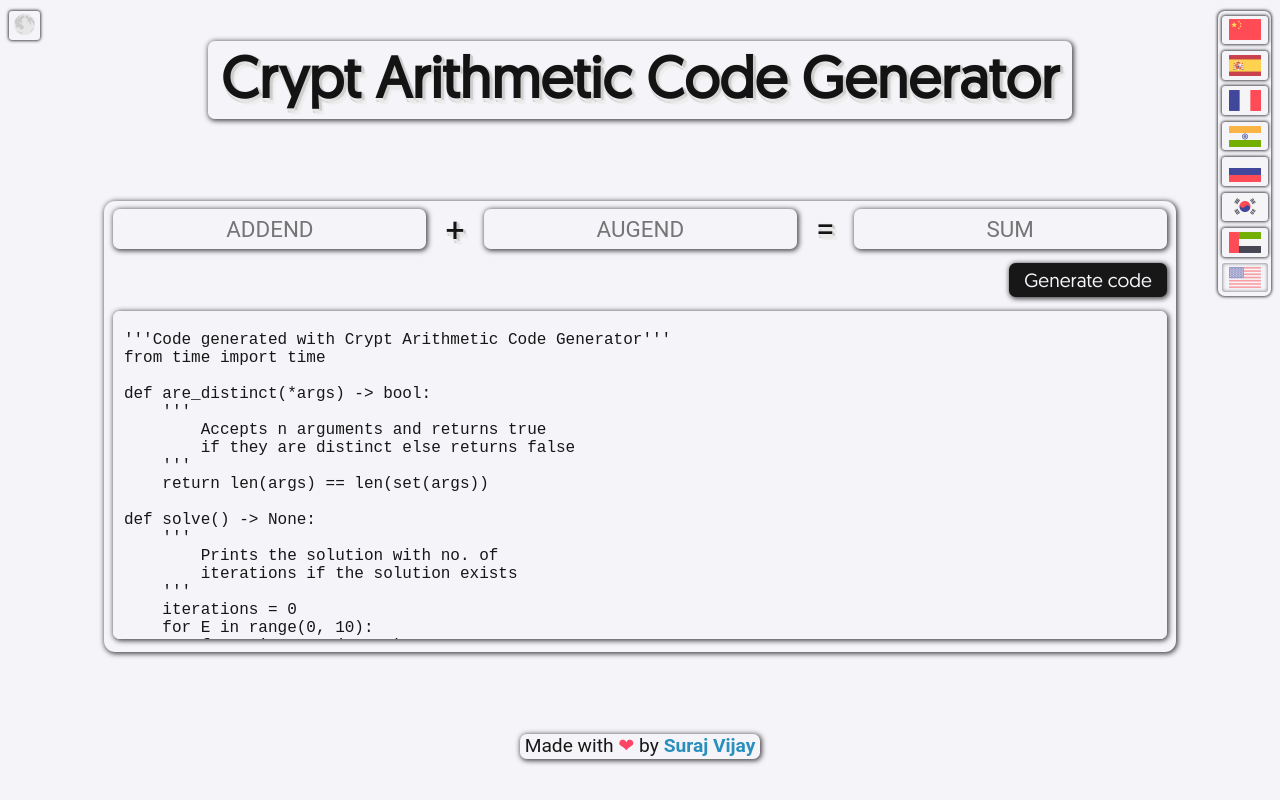
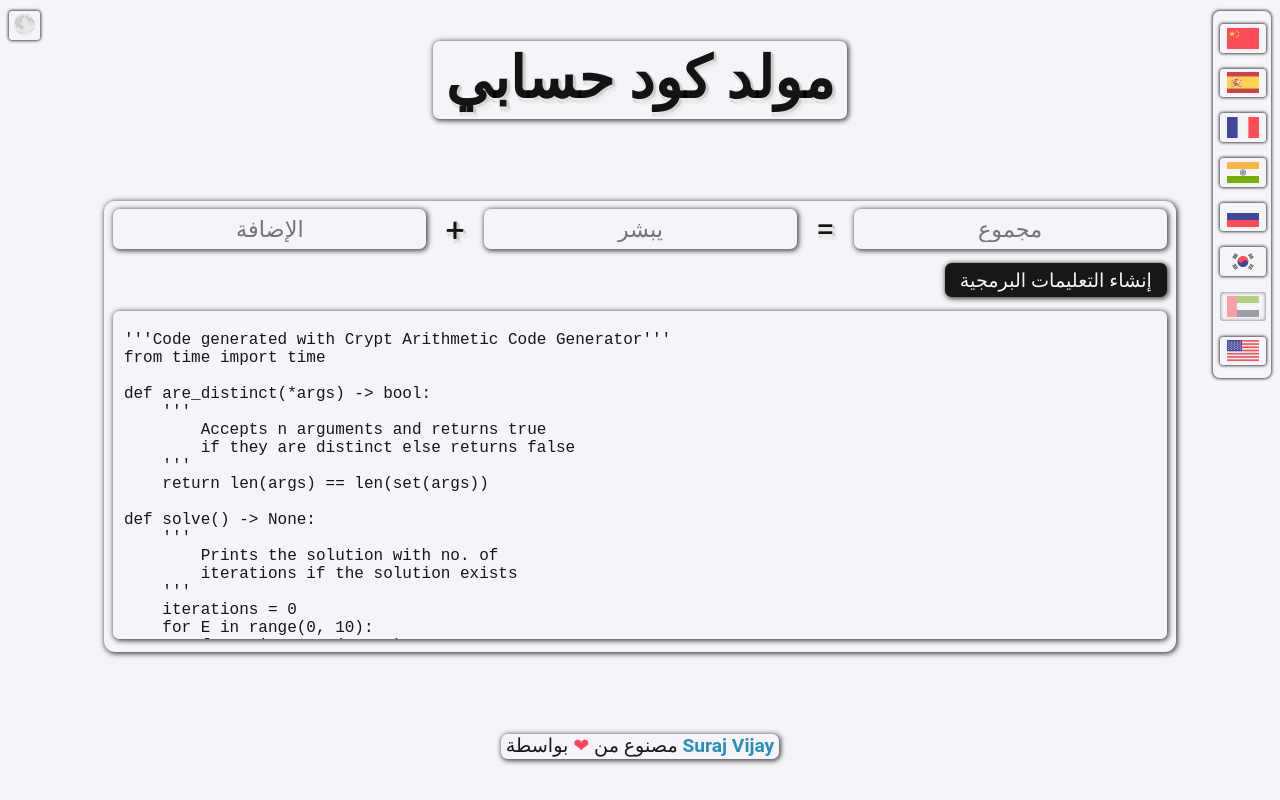
Before and after one commit to its-me-sv/crypt-arithmetic-code-generator, a React (Create React App) app: page / in a window 1280 px wide. Built offline with nearby package versions, Linux system fonts and the light colour scheme.

Commit message:
random language on reload

```diff
--- /dev/null
+++ b/src/components/controls/data.ts
@@ -0,0 +1,10 @@
+export const translations: Array<{p1: string; p2: string; p3: string; btn: string}> = [
+  {p1: '加数', p2: '奥让德', p3: '和', btn: '生成代码'},
+  {p1: 'Suplemento', p2: 'aumento', p3: 'Suma', btn: 'Generar codigo'},
+  {p1: 'Ajouter', p2: 'Augend', p3: 'Somme', btn: 'Générer du code'},
+  {p1: 'சேர்க்கை', p2: 'ஆஜெண்ட்', p3: 'தொகை', btn: 'குறியீட்டை உருவாக்கவும்'},
+  {p1: 'Добавить', p2: 'Ожан', p3: 'Сумма', btn: 'Сгенерировать код'},
+  {p1: '가수', p2: '어젠드', p3: '합집합', btn: '코드 생성'},
+  {p1: 'الإضافة', p2: 'يبشر', p3: 'مجموع', btn: 'إنشاء التعليمات البرمجية'},
+  {p1: 'Addend', p2: 'Augend', p3: 'Sum', btn: 'Generate code'},
+];
--- a/src/components/controls/index.tsx
+++ b/src/components/controls/index.tsx
@@ -6,28 +6,18 @@ import {
   Actions, Message,
   Button, CodeContainer
 } from './styles';
+import {translations} from './data';
 
 import {useThemeContext} from '../../contexts/theme.context' ;
 import {useCodeContext} from '../../contexts/code.context';
 import {useLanguageContext} from '../../contexts/language.context';
-
-const translations: Array<{p1: string; p2: string; p3: string; btn: string}> = [
-  {p1: '加数', p2: '奥让德', p3: '和', btn: '生成代码'},
-  {p1: 'Suplemento', p2: 'aumento', p3: 'Suma', btn: 'Generar codigo'},
-  {p1: 'Ajouter', p2: 'Augend', p3: 'Somme', btn: 'Générer du code'},
-  {p1: 'சேர்க்கை', p2: 'ஆஜெண்ட்', p3: 'தொகை', btn: 'குறியீட்டை உருவாக்கவும்'},
-  {p1: 'Добавить', p2: 'Ожан', p3: 'Сумма', btn: 'Сгенерировать код'},
-  {p1: '가수', p2: '어젠드', p3: '합집합', btn: '코드 생성'},
-  {p1: 'الإضافة', p2: 'يبشر', p3: 'مجموع', btn: 'إنشاء التعليمات البرمجية'},
-  {p1: 'Addend', p2: 'Augend', p3: 'Sum', btn: 'Generate code'},
-];
 
 interface ControlsInterface {}
 
 const Controls: React.FC<ControlsInterface> = () => {
   const {dark} = useThemeContext();
   const {language} = useLanguageContext();
-  const {message, error, code} = useCodeContext();
+  const {error, code} = useCodeContext();
 
   const addendRef = useRef() as MutableRefObject<HTMLInputElement>;
   const augendRef = useRef() as MutableRefObject<HTMLInputElement>;
@@ -50,7 +40,7 @@ const Controls: React.FC<ControlsInterface> = () => {
         <TextInput dark={dark} placeholder={translations[language].p3} ref={resultRef} />
       </InputBox>
       <Actions>
-        <Message error={error}>{message}</Message>
+        <Message error={error}>{''}</Message>
         <Button dark={dark} onClick={handleClick}>
           {translations[language].btn}
         </Button>
--- a/src/components/country/styles.tsx
+++ b/src/components/country/styles.tsx
@@ -4,13 +4,16 @@ export const FlagsContainer = styled.div<{ dark?: boolean }>`
   position: absolute;
   top: 1.4%;
   right: 0.7%;
-  padding: 0.35% 0.56%;
+  padding: 1% 0.56%;
+  padding-right: 1%;
   background-color: #f5f4f9;
-  display: flex;
+  /* display: flex;
   flex-direction: column;
   align-items: center;
-  justify-content: center;
-  gap: 0.42rem;
+  justify-content: center; */
+  display: grid;
+  grid-template-columns: repeat(1, 1fr);
+  gap: 1rem;
   border-radius: 0.42rem;
   box-shadow: 0px 0px 3px 1px rgba(0, 0, 0, 0.7);
   -webkit-box-shadow: 0px 0px 3px 1px rgba(0, 0, 0, 0.7);
--- a/src/contexts/language.context.tsx
+++ b/src/contexts/language.context.tsx
@@ -6,7 +6,7 @@ interface LanguageContextInterface {
 }
 
 const defaultState: LanguageContextInterface = {
-  language: 7
+  language: Math.floor(Math.random() * 7)
 };
 
 export const LanguageContext = createContext<LanguageContextInterface>(defaultState);
```
